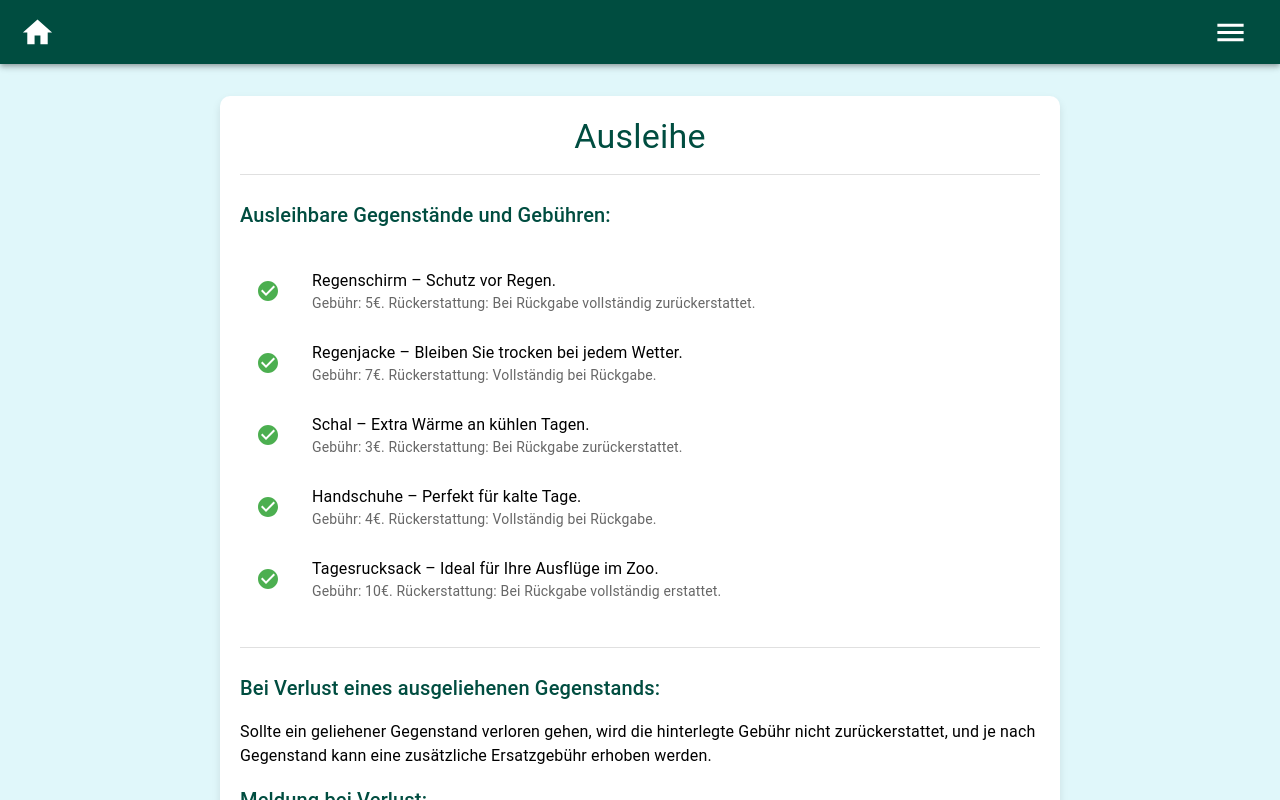
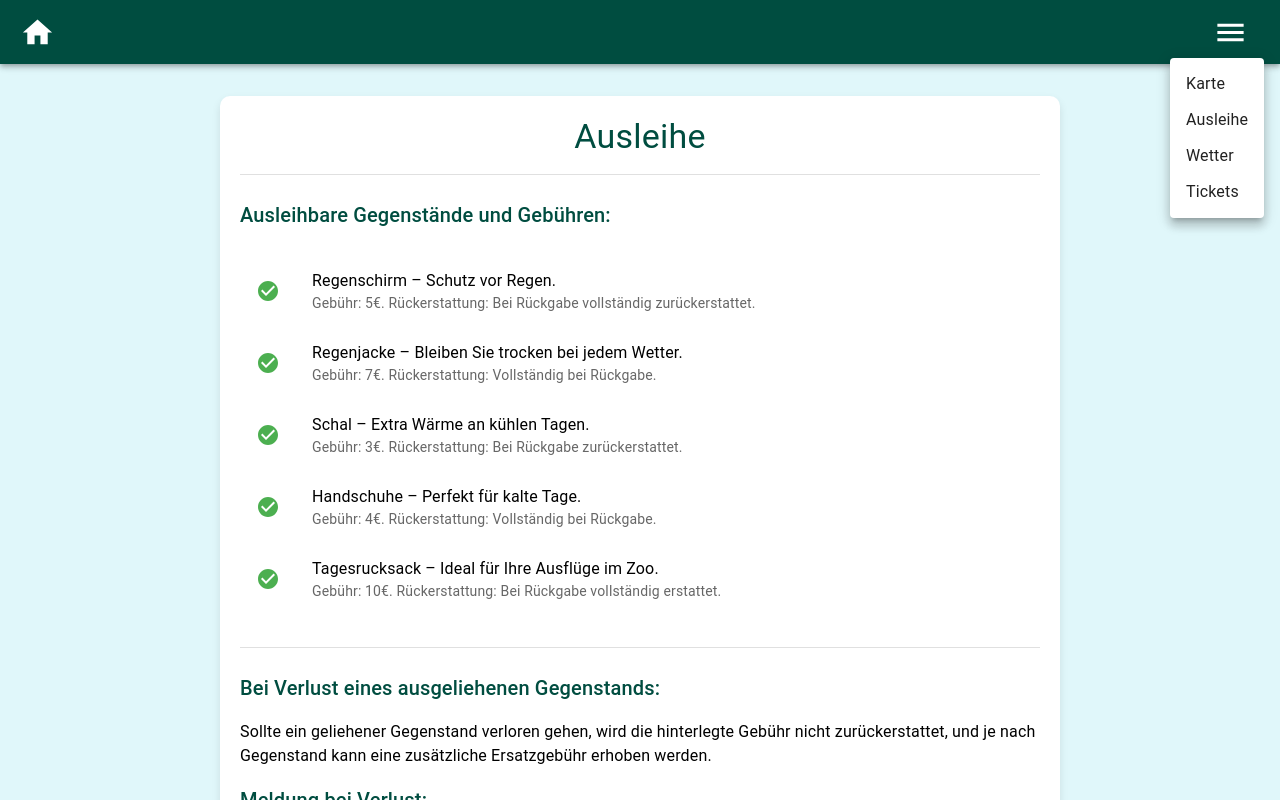
Before and after one commit to Dentaitsu/Zooh-, a React (Create React App) app in the folder zooh-app/: page /borrow in a window 1280 px wide. Both pictures are taken after a click on the button 1230 px from the left and 32 px from the top of the page. Shown: the top 800 px of the page. Built offline with nearby package versions, Linux system fonts and the light colour scheme.

Commit message:
feat: enhance AusleihePage with loading state and navigation menu

```diff
--- a/zooh-app/src/components/AusleihePage.js
+++ b/zooh-app/src/components/AusleihePage.js
@@ -1,4 +1,4 @@
-import React from "react";
+import React, { useState, useEffect } from "react";
 import {
   Box,
   Typography,
@@ -8,43 +8,108 @@ import {
   ListItemText,
   Divider,
   Stack,
+  CircularProgress,
+  AppBar,
+  Toolbar,
+  IconButton,
+  Menu,
+  MenuItem,
 } from "@mui/material";
 import CheckCircleIcon from "@mui/icons-material/CheckCircle";
-import AppBar from "@mui/material/AppBar";
-import Toolbar from "@mui/material/Toolbar";
 import MenuIcon from "@mui/icons-material/Menu";
 import HomeIcon from "@mui/icons-material/Home";
-import IconButton from "@mui/material/IconButton";
 import { useNavigate } from "react-router-dom";
 
 const AusleihePage = () => {
   const navigate = useNavigate();
+  const [loading, setLoading] = useState(true);
+  const [anchorEl, setAnchorEl] = useState(null);
 
+  // Simulate loading
+  useEffect(() => {
+    const timer = setTimeout(() => setLoading(false), 1000);
+    return () => clearTimeout(timer);
+  }, []);
+
+  // Handle Hamburger Menu
+  const handleMenuOpen = (event) => {
+    setAnchorEl(event.currentTarget);
+  };
+
+  const handleMenuClose = () => {
+    setAnchorEl(null);
+  };
+
+  if (loading) {
     return (
       <Box
         sx={{
           minHeight: "100vh",
+          display: "flex",
+          justifyContent: "center",
+          alignItems: "center",
           backgroundColor: "#e0f7fa",
-        fontFamily: "Arial, sans-serif",
         }}
       >
+        <CircularProgress size={60} sx={{ color: "#004d40" }} />
+      </Box>
+    );
+  }
+
+  return (
+    <Box sx={{ minHeight: "100vh", backgroundColor: "#e0f7fa", fontFamily: "Arial, sans-serif" }}>
       {/* AppBar with Home Button and Hamburger Menu */}
       <AppBar position="static" sx={{ backgroundColor: "#004d40" }}>
         <Toolbar>
-          <IconButton
-            edge="start"
-            color="inherit"
-            onClick={() => navigate("/")}
-          >
+          <IconButton edge="start" color="inherit" onClick={() => navigate("/")}>
             <HomeIcon fontSize="large" />
           </IconButton>
           <Box sx={{ flexGrow: 1 }}></Box>
-          <IconButton color="inherit">
+          <IconButton color="inherit" onClick={handleMenuOpen}>
             <MenuIcon fontSize="large" />
           </IconButton>
         </Toolbar>
       </AppBar>
+      <Menu
+        anchorEl={anchorEl}
+        open={Boolean(anchorEl)}
+        onClose={handleMenuClose}
+      >
+        <MenuItem
+          onClick={() => {
+            navigate("/map");
+            handleMenuClose();
+          }}
+        >
+          Karte
+        </MenuItem>
+        <MenuItem
+          onClick={() => {
+            navigate("/borrow");
+            handleMenuClose();
+          }}
+        >
+          Ausleihe
+        </MenuItem>
+        <MenuItem
+          onClick={() => {
+            navigate("/weather");
+            handleMenuClose();
+          }}
+        >
+          Wetter
+        </MenuItem>
+        <MenuItem
+          onClick={() => {
+            navigate("/tickets");
+            handleMenuClose();
+          }}
+        >
+          Tickets
+        </MenuItem>
+      </Menu>
 
+      {/* Main Content */}
       <Box
         sx={{
           maxWidth: "800px",
@@ -56,10 +121,7 @@ const AusleihePage = () => {
           mt: 4,
         }}
       >
-        <Typography
-          variant="h4"
-          sx={{ textAlign: "center", color: "#004d40", mb: 2 }}
-        >
+        <Typography variant="h4" sx={{ textAlign: "center", color: "#004d40", mb: 2 }}>
           Ausleihe
         </Typography>
         <Divider sx={{ mb: 3 }} />
@@ -120,27 +182,21 @@ const AusleihePage = () => {
           Bei Verlust eines ausgeliehenen Gegenstands:
         </Typography>
         <Typography variant="body1" sx={{ mb: 2 }}>
-          Sollte ein geliehener Gegenstand verloren gehen, wird die hinterlegte
-          Gebühr nicht zurückerstattet, und je nach Gegenstand kann eine
-          zusätzliche Ersatzgebühr erhoben werden.
+          Sollte ein geliehener Gegenstand verloren gehen, wird die hinterlegte Gebühr nicht zurückerstattet, und je nach Gegenstand kann eine zusätzliche Ersatzgebühr erhoben werden.
         </Typography>
 
         <Typography variant="h6" sx={{ color: "#004d40", mb: 2 }}>
           Meldung bei Verlust:
         </Typography>
         <Typography variant="body1" sx={{ mb: 2 }}>
-          Falls Sie etwas verloren haben, melden Sie sich bitte so bald wie
-          möglich beim Besucherzentrum oder der Hauptinformation. Unser Team
-          wird Ihnen weiterhelfen und den Verlust protokollieren.
+          Falls Sie etwas verloren haben, melden Sie sich bitte so bald wie möglich beim Besucherzentrum oder der Hauptinformation. Unser Team wird Ihnen weiterhelfen und den Verlust protokollieren.
         </Typography>
 
         <Typography variant="h6" sx={{ color: "#004d40", mb: 2 }}>
           Zusätzliche Kosten:
         </Typography>
         <Typography variant="body1">
-          Für bestimmte Artikel, wie z. B. Regenjacken oder Tagesrucksäcke, kann
-          eine Ersatzgebühr in Höhe von bis zu 20€ anfallen, abhängig vom Wert
-          des verlorenen Gegenstands.
+          Für bestimmte Artikel, wie z. B. Regenjacken oder Tagesrucksäcke, kann eine Ersatzgebühr in Höhe von bis zu 20€ anfallen, abhängig vom Wert des verlorenen Gegenstands.
         </Typography>
       </Box>
 
@@ -154,11 +210,7 @@ const AusleihePage = () => {
           textAlign: "center",
         }}
       >
-        <Stack
-          spacing={2}
-          direction={{ xs: "column", sm: "row" }}
-          justifyContent="center"
-        >
+        <Stack spacing={2} direction={{ xs: "column", sm: "row" }} justifyContent="center">
           <Box>
             <Typography variant="h6">Kontakt</Typography>
             <Typography variant="body1">Zoostrasse 43, Zürich</Typography>
@@ -167,16 +219,12 @@ const AusleihePage = () => {
           </Box>
           <Box>
             <Typography variant="h6">Öffnungszeiten</Typography>
-            <Typography variant="body1">
-              Montag - Sonntag: 09:00 - 18:00
-            </Typography>
+            <Typography variant="body1">Montag - Sonntag: 09:00 - 18:00</Typography>
             <Typography variant="body1">Feiertage: Geschlossen</Typography>
           </Box>
         </Stack>
         <Divider sx={{ my: 2, backgroundColor: "#e0f7fa" }} />
-        <Typography variant="body2">
-          © 2025 Zoo Zürich. Alle Rechte vorbehalten.
-        </Typography>
+        <Typography variant="body2">© 2025 Zoo Zürich. Alle Rechte vorbehalten.</Typography>
       </Box>
     </Box>
   );
```
Lines whose indentation alone changed are shown as unchanged.
